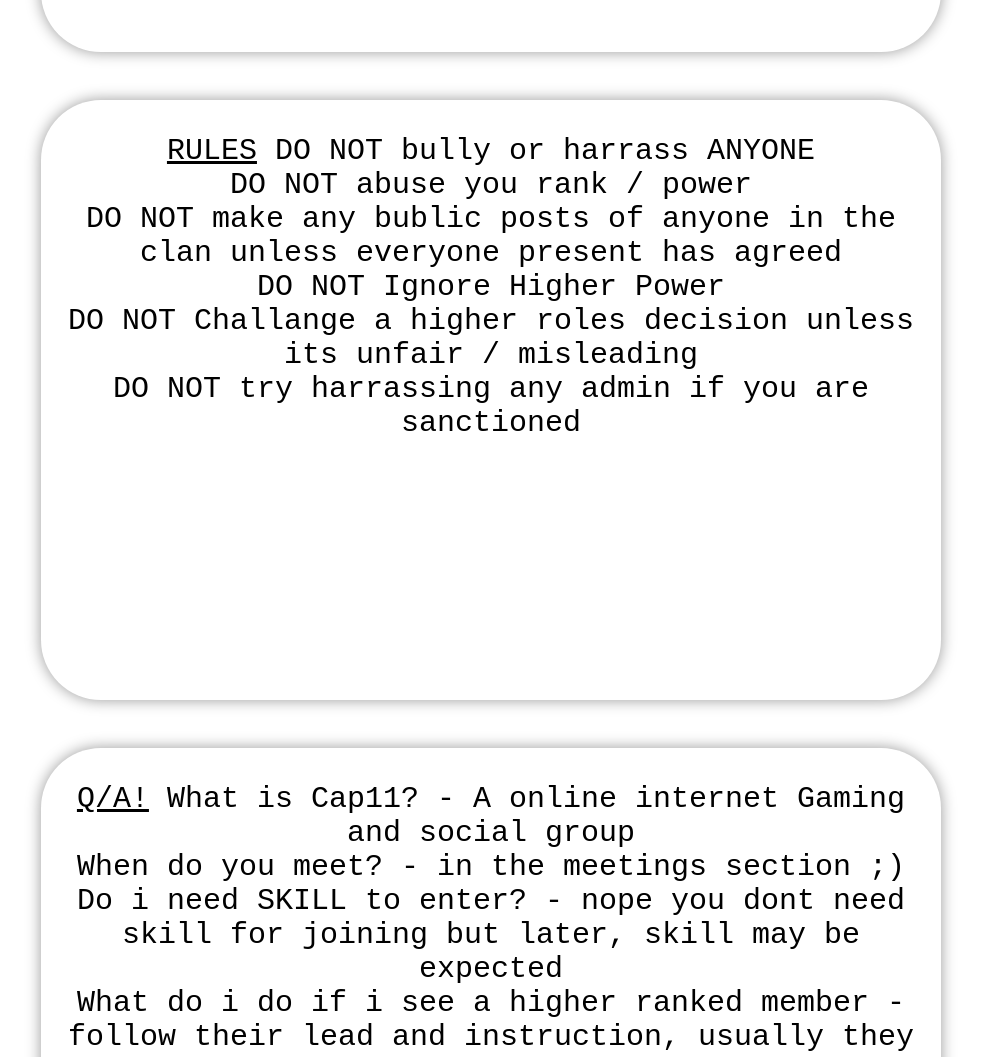
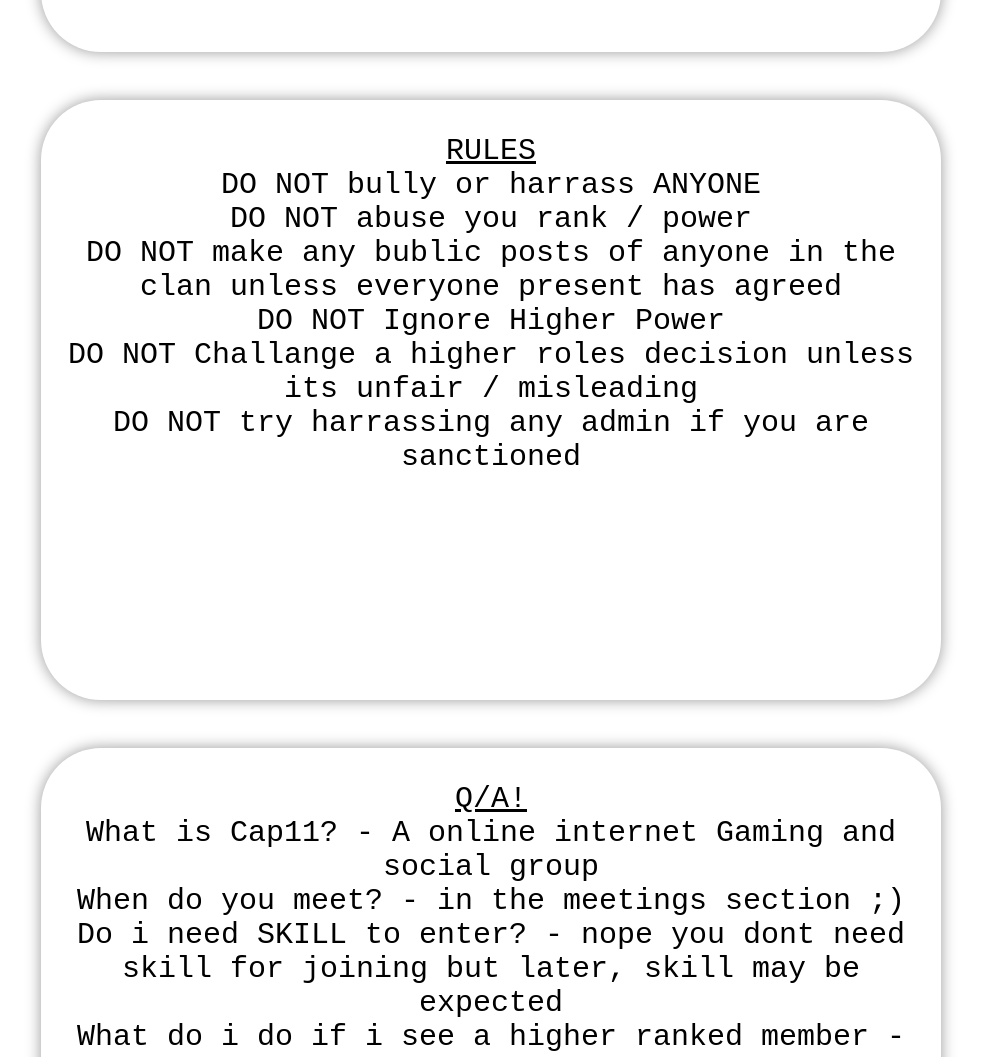
Before and after one commit to ewewsheep/Cap11.co.uk, a website: page public/Home.html in a window 1280 px wide. Shown: the part 1743-2800 px from the top of the page, without its empty margins (149-1130 px from the left). Drawn offline with Linux system fonts and the light colour scheme.

Commit message:
Update Home.html

```diff
--- a/public/Home.html
+++ b/public/Home.html
@@ -112,7 +112,7 @@
 
         <div style="box-shadow:0px 0px 15px rgb(0, 0, 0,0.4);width: 30em;height: 20em;border-radius: 2em;text-align: center;font-family: 'Courier New', Courier, monospace;font-size: 30px;">
             <br>
-            <span style="text-decoration:underline">RULES</span>
+            <span style="text-decoration:underline">RULES</span><br>
             <span>
                 DO NOT bully or harrass ANYONE <br>
                 DO NOT abuse you rank / power <br>
@@ -125,7 +125,7 @@
 
         <div style="box-shadow:0px 0px 15px rgb(0, 0, 0,0.4);width: 30em;height: 20em;border-radius: 2em;text-align: center;font-family: 'Courier New', Courier, monospace;font-size: 30px;">
             <br>
-            <span style="text-decoration:underline">Q/A!</span>
+            <span style="text-decoration:underline">Q/A!</span><br>
             <span>
                 What is Cap11? - A online internet Gaming and social group <br>
                 When do you meet? - in the meetings section ;) <br>
```
